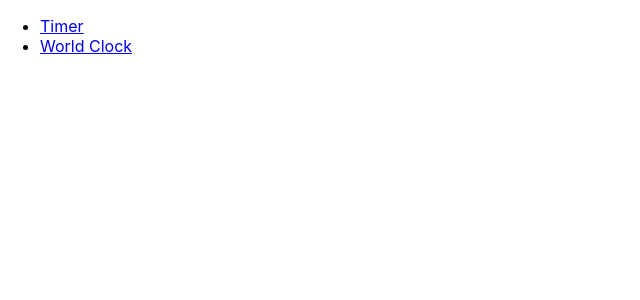
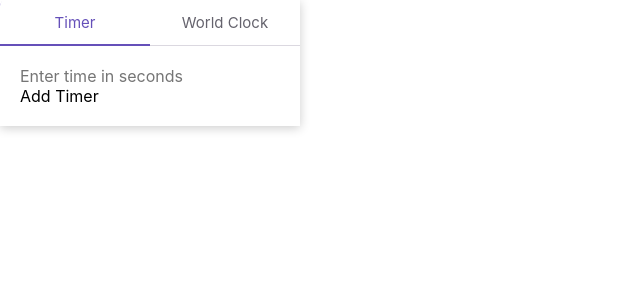
Before and after one commit to chandreshkkhatri/timer-app, a React (Create React App) app: page / in a window 1280 px wide. Before the commit this address had no page. Shown: the top 300 px of the page, without its empty margins (0-640 px from the left). Built offline with nearby package versions, Linux system fonts and the light colour scheme.

Commit message:
feat: adding radix ui components to Home page

```diff
--- a/package.json
+++ b/package.json
@@ -3,6 +3,8 @@
   "version": "0.1.0",
   "private": true,
   "dependencies": {
+    "@radix-ui/colors": "^3.0.0",
+    "@radix-ui/react-tabs": "^1.0.4",
     "@testing-library/jest-dom": "^5.17.0",
     "@testing-library/react": "^13.4.0",
     "@testing-library/user-event": "^13.5.0",
--- a/src/App.js
+++ b/src/App.js
@@ -1,22 +1,25 @@
-import { BrowserRouter as Router, Route, Link, Routes } from 'react-router-dom';
+import * as Tabs from '@radix-ui/react-tabs';
 
 import Timer from './Timer';
 import WorldClock from './WorldClock';
+import './styles.css';
+import './App.css';
+
 
 function App() {
   return (
-    <Router>
-      <nav>
-        <ul>
-          <li><Link to="/timer">Timer</Link></li>
-          <li><Link to="/world-clock">World Clock</Link></li>
-        </ul>
-      </nav>
-      <Routes>
-        <Route path="/timer" exact element={<Timer />} />
-        <Route path="/world-clock" element={<WorldClock />} />
-      </Routes>
-    </Router>
+      <Tabs.Root className="TabsRoot" defaultValue="timer">
+        <Tabs.List className="TabsList">
+          <Tabs.Trigger className="TabsTrigger" value="timer">Timer</Tabs.Trigger>
+          <Tabs.Trigger className="TabsTrigger" value="world-clock">World Clock</Tabs.Trigger>
+        </Tabs.List>
+        <Tabs.Content className="TabsContent" value="timer">
+          <Timer />
+        </Tabs.Content>
+        <Tabs.Content className="TabsContent" value="world-clock">
+          <WorldClock />
+        </Tabs.Content>
+      </Tabs.Root>
   );
 }
 
--- /dev/null
+++ b/src/styles.css
@@ -0,0 +1,128 @@
+@import '@radix-ui/colors/black-alpha.css';
+@import '@radix-ui/colors/green.css';
+@import '@radix-ui/colors/mauve.css';
+@import '@radix-ui/colors/violet.css';
+
+/* reset */
+button,
+fieldset,
+input {
+  all: unset;
+}
+
+.TabsRoot {
+  display: flex;
+  flex-direction: column;
+  width: 300px;
+  box-shadow: 0 2px 10px var(--black-a4);
+}
+
+.TabsList {
+  flex-shrink: 0;
+  display: flex;
+  border-bottom: 1px solid var(--mauve-6);
+}
+
+.TabsTrigger {
+  font-family: inherit;
+  background-color: white;
+  padding: 0 20px;
+  height: 45px;
+  flex: 1;
+  display: flex;
+  align-items: center;
+  justify-content: center;
+  font-size: 15px;
+  line-height: 1;
+  color: var(--mauve-11);
+  user-select: none;
+}
+.TabsTrigger:first-child {
+  border-top-left-radius: 6px;
+}
+.TabsTrigger:last-child {
+  border-top-right-radius: 6px;
+}
+.TabsTrigger:hover {
+  color: var(--violet-11);
+}
+.TabsTrigger[data-state='active'] {
+  color: var(--violet-11);
+  box-shadow: inset 0 -1px 0 0 currentColor, 0 1px 0 0 currentColor;
+}
+.TabsTrigger:focus {
+  position: relative;
+  box-shadow: 0 0 0 2px black;
+}
+
+.TabsContent {
+  flex-grow: 1;
+  padding: 20px;
+  background-color: white;
+  border-bottom-left-radius: 6px;
+  border-bottom-right-radius: 6px;
+  outline: none;
+}
+.TabsContent:focus {
+  box-shadow: 0 0 0 2px black;
+}
+
+.Text {
+  margin-top: 0;
+  margin-bottom: 20px;
+  color: var(--mauve-11);
+  font-size: 15px;
+  line-height: 1.5;
+}
+
+.Fieldset {
+  margin-bottom: 15px;
+  width: 100%;
+  display: flex;
+  flex-direction: column;
+  justify-content: flex-start;
+}
+
+.Label {
+  font-size: 13px;
+  line-height: 1;
+  margin-bottom: 10px;
+  color: var(--violet-12);
+  display: block;
+}
+
+.Input {
+  flex: 1 0 auto;
+  border-radius: 4px;
+  padding: 0 10px;
+  font-size: 15px;
+  line-height: 1;
+  color: var(--violet-11);
+  box-shadow: 0 0 0 1px var(--violet-7);
+  height: 35px;
+}
+.Input:focus {
+  box-shadow: 0 0 0 2px var(--violet-8);
+}
+
+.Button {
+  display: inline-flex;
+  align-items: center;
+  justify-content: center;
+  border-radius: 4px;
+  padding: 0 15px;
+  font-size: 15px;
+  line-height: 1;
+  font-weight: 500;
+  height: 35px;
+}
+.Button.green {
+  background-color: var(--green-4);
+  color: var(--green-11);
+}
+.Button.green:hover {
+  background-color: var(--green-5);
+}
+.Button.green:focus {
+  box-shadow: 0 0 0 2px var(--green-7);
+}
```
Also changed, not shown: 1 other file (tests, documents, lock files or other folders).
